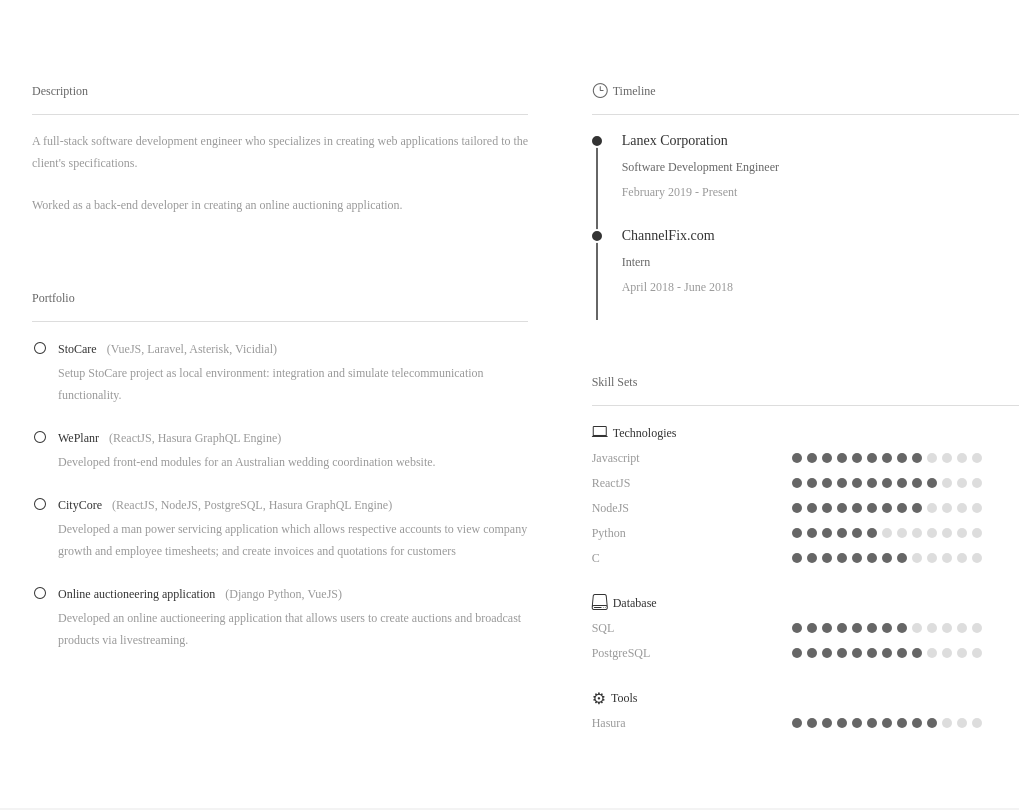
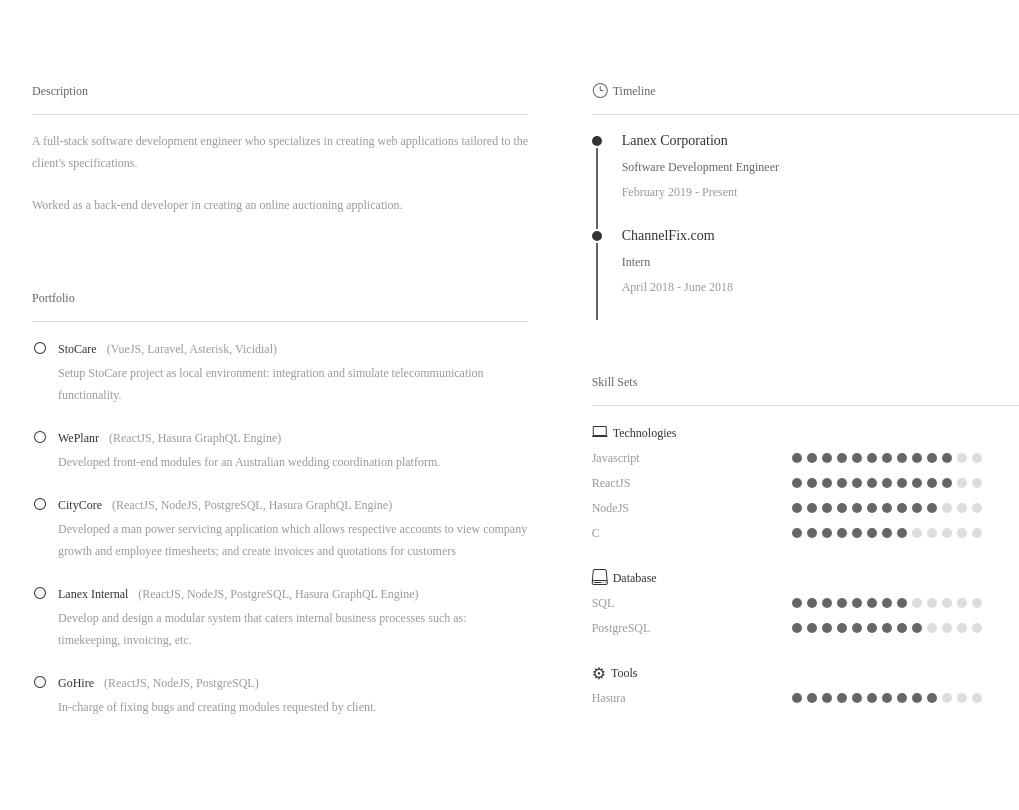
Before and after one commit to lanex-zairiel/lanex-zairiel.github.io, a plain HTML site: page index.html in a window 1280 px wide. Shown: the part 227-1037 px from the top of the page, without its empty margins (80-1099 px from the left). Drawn offline with Linux system fonts and the light colour scheme.

Commit message:
update for NEC

```diff
--- a/index.html
+++ b/index.html
@@ -44,7 +44,7 @@
                     <div class="base">
                         <p class="desc">Hello my name is</p>
                         <h2>Zairiel Sarausad</h2>
-                        <p>Software Development Engineeer</p>
+                        <p>Software Development Engineer</p>
                         <span>
                             <p><i aria-hidden="true" data-icon="&#xe01d;"></i>Lapu-lapu City, Cebu, Philippines, 6015</p>
                             <p><a href="javascript:;" class="tel_me"><i aria-hidden="true" data-icon="&#xe00b;"></i>zairiel@lanexus.com</a></p>
@@ -74,7 +74,7 @@
                             <li class="clearfix">
                                 <div class="con">
                                     <h3><i aria-hidden="true" data-icon="&#x5b;"></i>WePlanr<em>(ReactJS, Hasura GraphQL Engine)</em></h3>
-                                    <p>Developed front-end modules for an Australian wedding coordination website.</p>
+                                    <p>Developed front-end modules for an Australian wedding coordination platform.</p>
                                 </div>
                             </li>
                             <li class="clearfix">
@@ -85,8 +85,14 @@
                             </li>
                             <li class="clearfix">
                                 <div class="con">
-                                    <h3><i aria-hidden="true" data-icon="&#x5b;"></i>Online auctioneering application<em>(Django Python, VueJS)</em></h3>
-                                    <p>Developed an online auctioneering application that allows users to create auctions and broadcast products via livestreaming.</p>
+                                    <h3><i aria-hidden="true" data-icon="&#x5b;"></i>Lanex Internal<em>(ReactJS, NodeJS, PostgreSQL, Hasura GraphQL Engine)</em></h3>
+                                    <p>Develop and design a modular system that caters internal business processes such as: timekeeping, invoicing, etc.</p>
+                                </div>
+                            </li>
+                            <li class="clearfix">
+                                <div class="con">
+                                    <h3><i aria-hidden="true" data-icon="&#x5b;"></i>GoHire<em>(ReactJS, NodeJS, PostgreSQL)</em></h3>
+                                    <p>In-charge of fixing bugs and creating modules requested by client.</p>
                                 </div>
                             </li>
                        	</ul>
@@ -136,8 +142,8 @@
                                 <b></b>
                                 <b></b>
                                 <b></b>
-                                <em></em>
-                                <em></em>
+                                <b></b>
+                                <b></b>
                                 <em></em>
                                 <em></em>
                             </dd>
@@ -155,7 +161,7 @@
                                 <b></b>
                                 <b></b>
                                 <b></b>
-                                <em></em>
+                                <b></b>
                                 <em></em>
                                 <em></em>
                             </dd>
@@ -171,25 +177,7 @@
                                 <b></b>
                                 <b></b>
                                 <b></b>
-                                <em></em>
-                                <em></em>
-                                <em></em>
-                                <em></em>
-                            </dd>
-                        </dl>
-                        <dl class="clearfix">
-                            <dt>Python</dt>
-                            <dd>
                                 <b></b>
-                                <b></b>
-                                <b></b>
-                                <b></b>
-                                <b></b>
-                                <b></b>
-                                <em></em>
-                                <em></em>
-                                <em></em>
-                                <em></em>
                                 <em></em>
                                 <em></em>
                                 <em></em>
```
